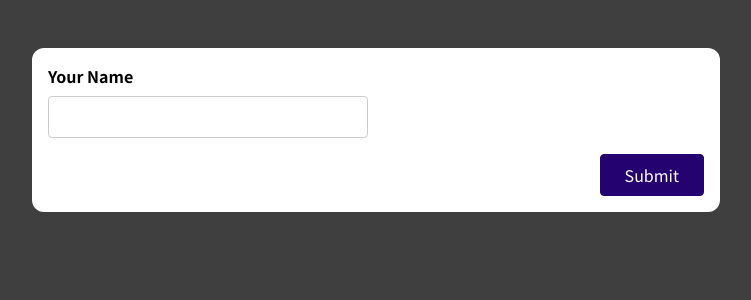
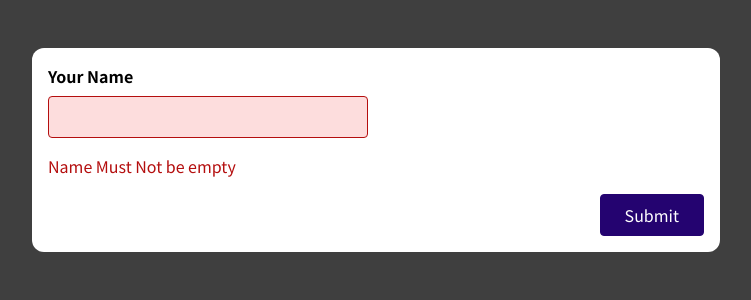
Before and after one commit to shabaaz27/form-practice, a React (Create React App) app: page / in a window 1280 px wide. Both pictures are taken after typing "Sample" into the empty fields and a click on the button "Submit". Shown: the top 300 px of the page, without its empty margins (264-1015 px from the left). Built offline with nearby package versions, Linux system fonts and the light colour scheme.

Commit message:
basic input va;idations

```diff
--- a/src/components/SimpleInput.js
+++ b/src/components/SimpleInput.js
@@ -1,15 +1,45 @@
-import {useRef,useState} from 'react';
+import {useEffect, useRef,useState} from 'react';
 
 const SimpleInput = (props) => {
   const nameRef = useRef()
 const[enteredName,setEnteredName] = useState('')
+const [enteredIsValid,setEnteredIsValid] = useState(false)
+const [touched,setTouched] = useState(false)
+useEffect(()=>{
+ if(enteredIsValid){
+  console.log('====================================');
+  console.log("Name is Valid");
+  console.log('====================================');
+ }
+},[enteredIsValid])
+
 
 const nameInputChangeHandler = event => {
-          setEnteredName(event.target.value)
+    setEnteredName(event.target.value)
+    if(event.target.value.trim() !== ''){
+      setEnteredIsValid(true)
+    }
+
 }
+const nameInputBlurHandler = event =>{
+  setTouched(true)
+  if(event.target.value.trim() !== ''){
+    setEnteredIsValid(true);
+    return
+  }
+  setEnteredIsValid(false);
+  }
 
 const formSubmissionHandler = (event) =>{
   event.preventDefault()
+
+  setTouched(true)
+if(enteredName.trim() !== ''){
+  setEnteredIsValid(true)
+
+}
+setEnteredIsValid(false)
+
 setEnteredName('')
 
 const enteredRef = nameRef.current.value
@@ -19,15 +49,24 @@ console.log("enteredRef,e",enteredRef)
 
 
 }
+
+const nameInputIsInValid = !enteredIsValid && touched
+const nameInputClasses = nameInputIsInValid ? 'form-control invalid' :'form-control'
+
+
+
   return (
     <form onSubmit={formSubmissionHandler}>
-      <div className='form-control'>
+      <div className={nameInputClasses}>
         <label htmlFor='name'>Your Name</label>
         <input type='text' id='name'
         ref={nameRef}
+        onBlur={nameInputBlurHandler}
         value={enteredName}
+
         onChange={nameInputChangeHandler}
         />
+        {nameInputIsInValid && <p className='error-text'>Name Must Not be empty</p>}
       </div>
       <div className="form-actions">
         <button>Submit</button>
--- a/src/index.css
+++ b/src/index.css
@@ -7,6 +7,7 @@
 html {
   font-family: 'Noto Sans JP', sans-serif;
 }
+
 
 body {
   margin: 0;
```
